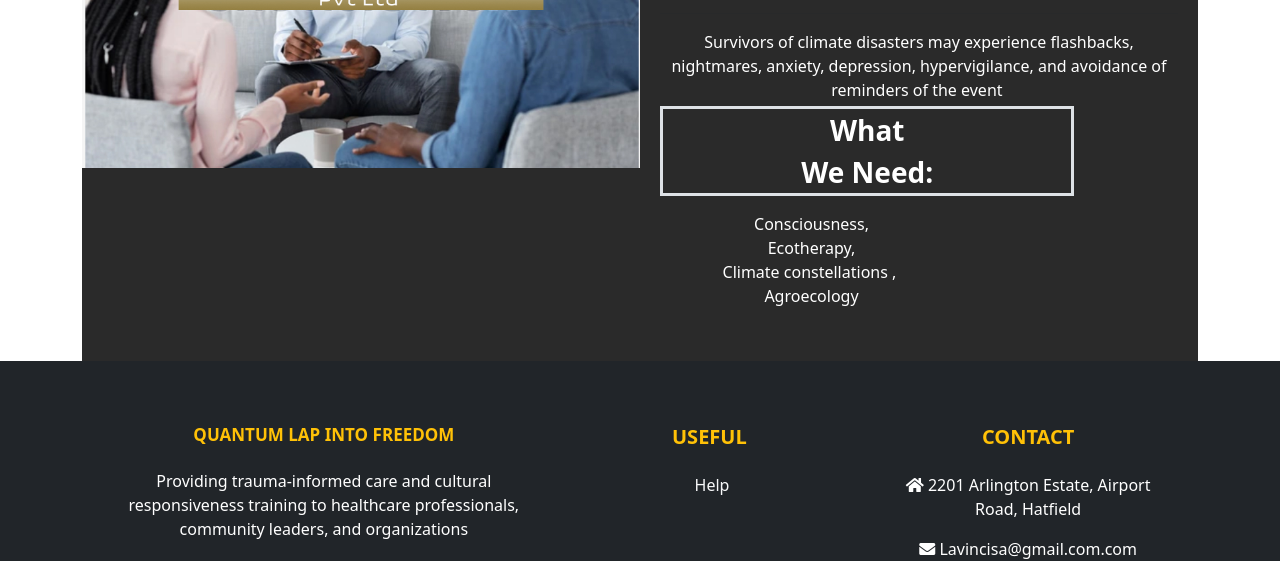
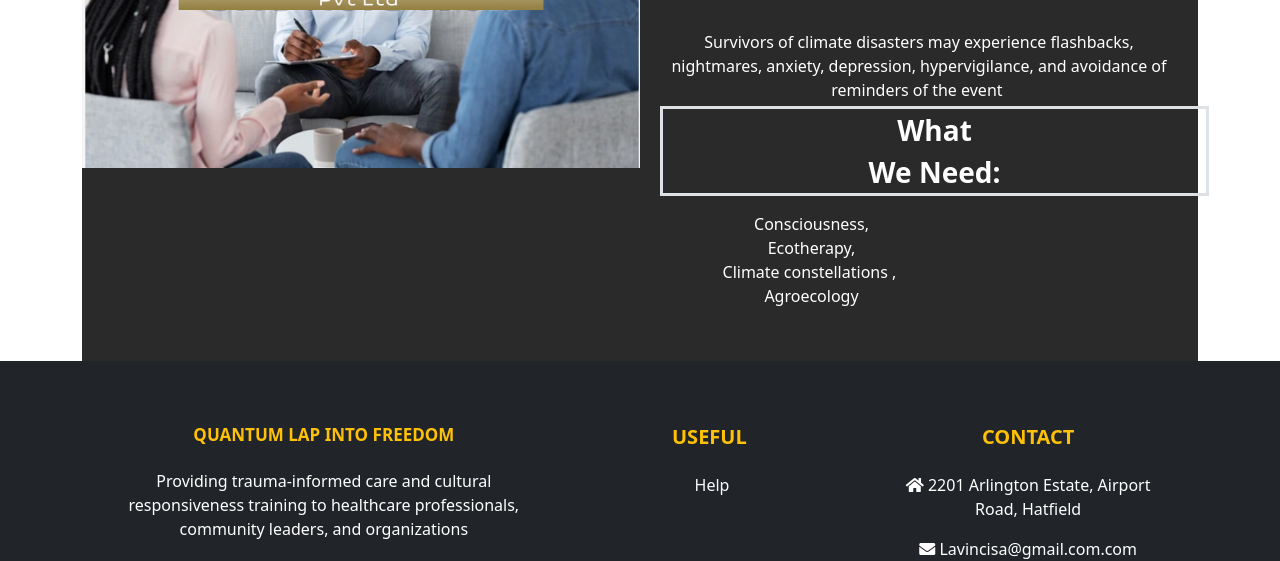
Before and after one commit to QuantumLeap-intofreedom/counselling, a plain HTML site: page index.html in a window 1280 px wide. Shown: the part 1578-2139 px from the top of the page. Drawn offline with Linux system fonts and the light colour scheme.

Commit message:
Add files via upload

```diff
--- a/index.html
+++ b/index.html
@@ -55,7 +55,7 @@
                 <h1 class="text-center" style="height: 77.4px;">What is Climate trauma?</h1>
                 <hr>
                 <p class="text-center">Survivors of climate disasters may experience flashbacks, nightmares, anxiety, depression, hypervigilance, and avoidance of reminders of the event<strong>&nbsp;</strong></p>
-                <p class="fs-3 text-center border rounded-0 border-3" style="margin-top: -12px;padding-top: 0px;padding-left: 0px;width: 80%;position: static;"><strong>&nbsp;What&nbsp;</strong><br><strong>We Need:</strong></p>
+                <p class="fs-3 text-center border rounded-0 border-3" style="margin-top: -12px;padding-top: 0px;padding-left: 0px;width: 106%;position: static;border-width: 1px;"><strong>&nbsp;What&nbsp;</strong><br><strong>We Need:</strong></p>
                 <p class="text-center" style="width: 303px;height: 129px;margin: 0;">Consciousness,<br>&nbsp;Ecotherapy,&nbsp;<br>Climate constellations ,&nbsp;<br>Agroecology<br><br><br></p>
                 <div style="text-align:center"></div>
             </div>
```
